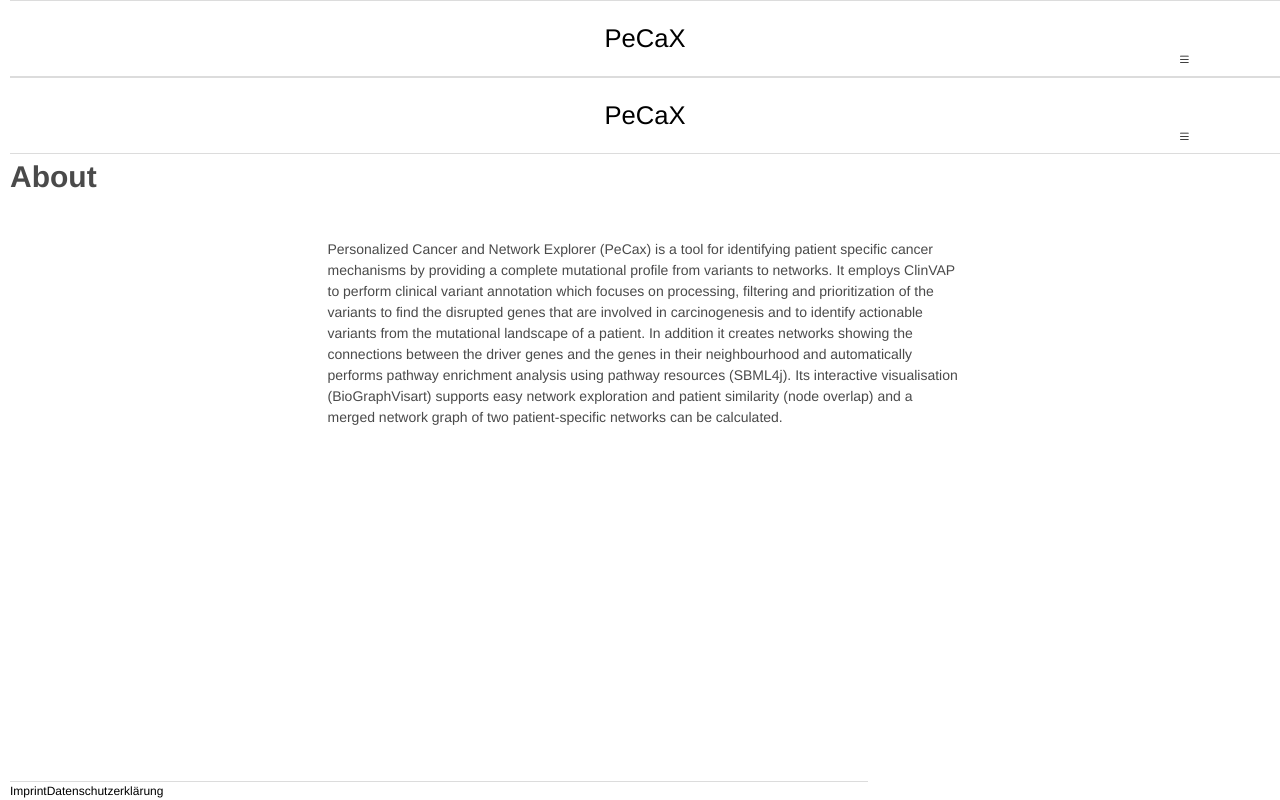
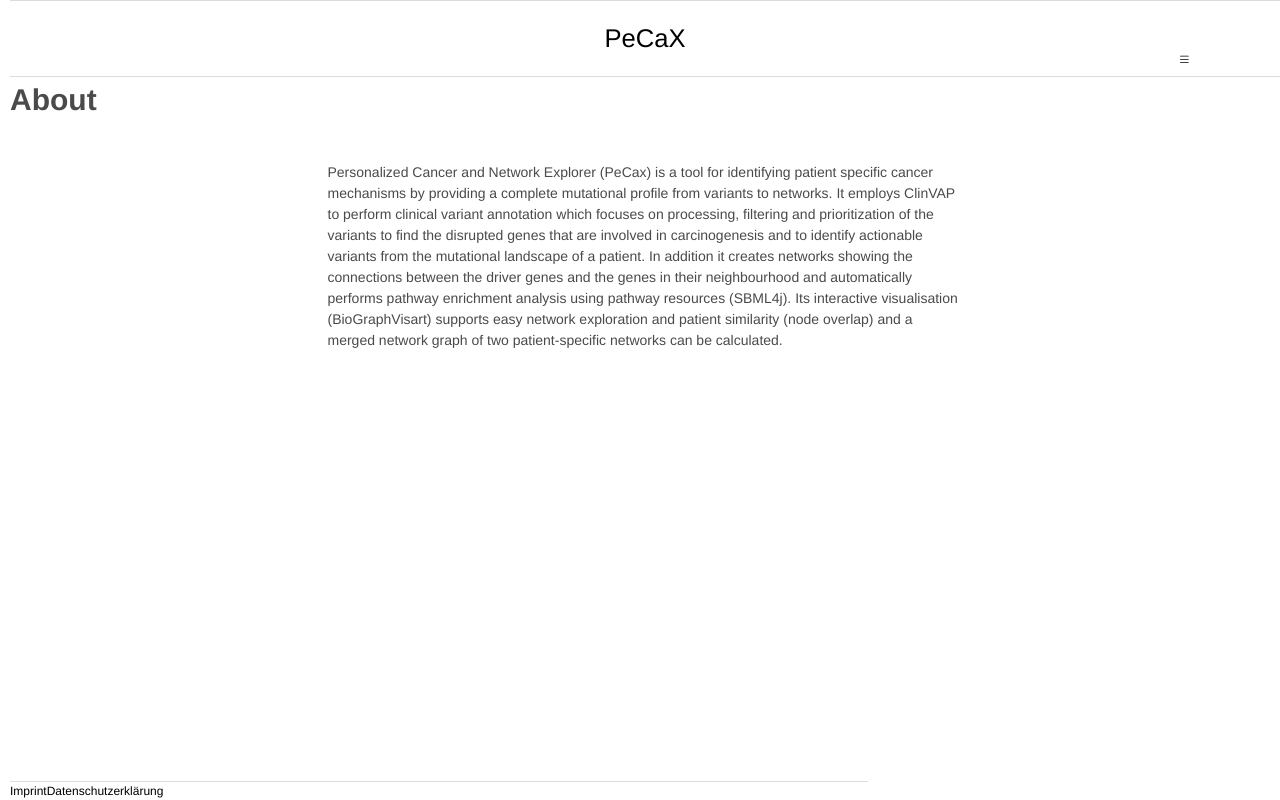
Before and after one commit to MirjamFi/PeCaX, a Nuxt app: page /about in a window 1280 px wide. Built offline with nearby package versions, Linux system fonts and the light colour scheme.

Commit message:
Removed duplicated topnav

```diff
--- a/pages/about.vue
+++ b/pages/about.vue
@@ -34,20 +34,6 @@
 
 <template>
 <div id="about">
-    <div class="topnav" id ="nav">
-        <div class="topnav-centered">
-            <a class="page-link border-0 border-dark" href="/">PeCaX</a>
-        </div>
-       <div class="dropdown topnav-right" id="navAbout">
-            <button class="dropbtn"><b-icon data-html2canvas-ignore="true" icon="list"></b-icon>
-            <div class="dropdown-content">
-              <a href="/about" class="page-link">About </a>
-              <a class="page-link" href="/documentation">Documentation</a>
-              <a class="page-link" href="/contact">Contact</a>
-            </div>
-          </button>
-        </div>
-    </div>
     <div class="page-content">
       <div class="wrapper">
         <div class="post">
--- a/pages/contact.vue
+++ b/pages/contact.vue
@@ -31,20 +31,6 @@
 
 <template>
   <div>
-    <div class="topnav" id ="nav">
-        <div class="topnav-centered">
-            <a class="page-link border-0 border-dark" href="/">PeCaX</a>
-        </div>
-        <div class="dropdown topnav-right" id="navAbout">
-            <button class="dropbtn"><b-icon data-html2canvas-ignore="true" icon="list"></b-icon>
-            <div class="dropdown-content">
-              <a href="/about" class="page-link">About </a>
-              <a class="page-link" href="/documentation">Documentation</a>
-              <a class="page-link" href="/contact">Contact</a>
-            </div>
-          </button>
-        </div>
-    </div>
   <div class="page-content">
         <div class="wrapper">
           <div class="post">
```
